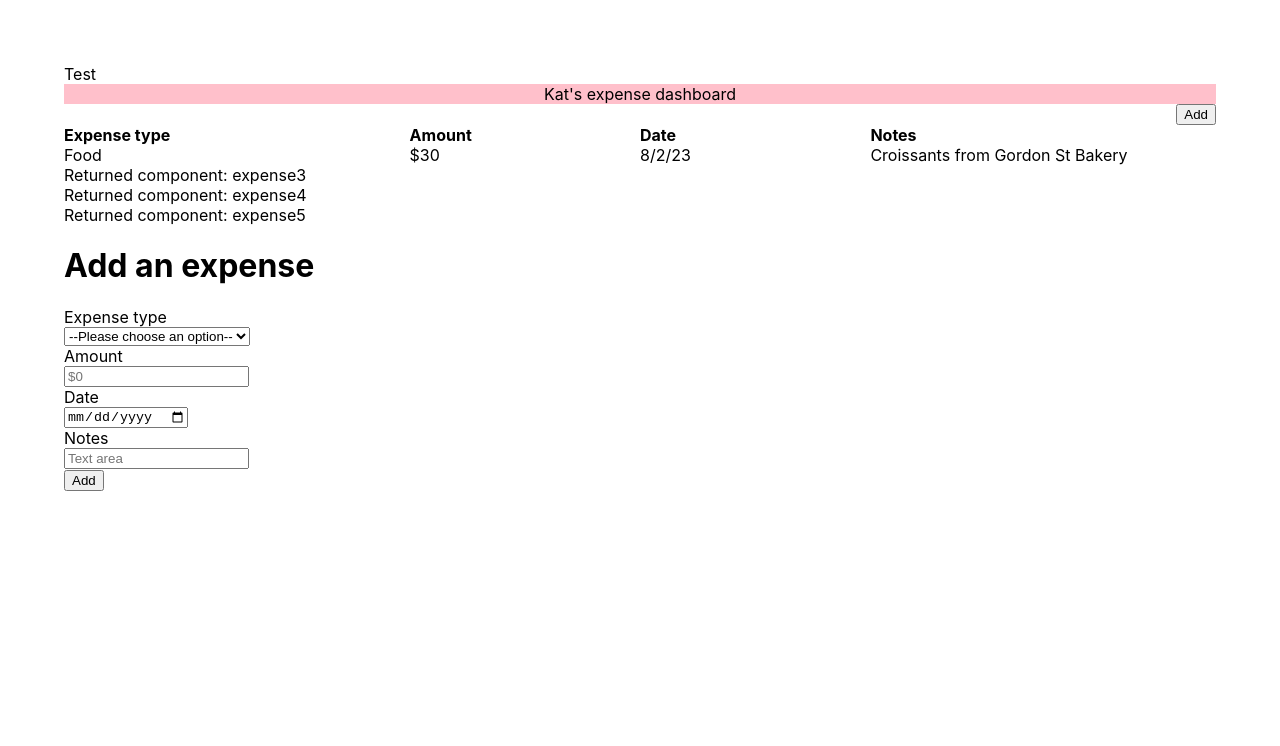
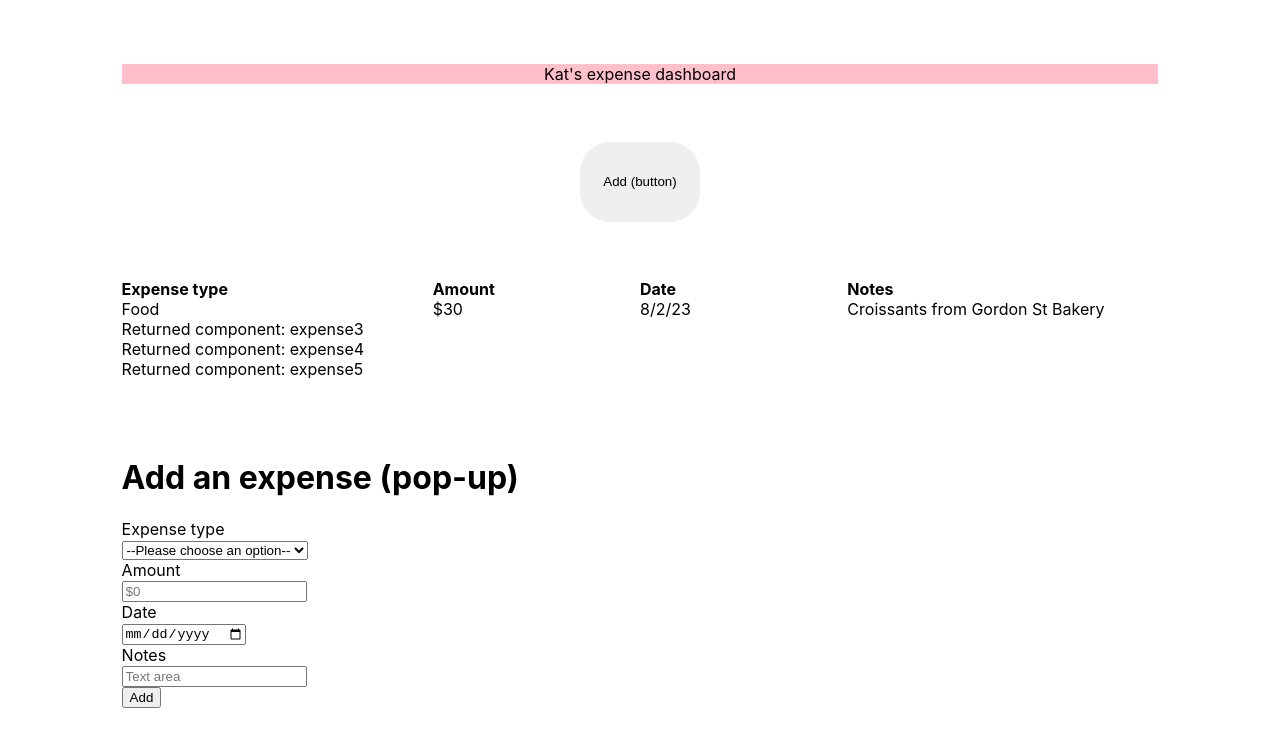
Before and after one commit to katfay/kats-expense-tracker-react, a React (Create React App) app: page / in a window 1280 px wide. Shown: the top 746 px of the page. Built offline with nearby package versions, Linux system fonts and the light colour scheme.

Commit message:
Fix button + pop up
- Centre, enlarge and lowercase the 'add' button.

```diff
--- a/src/AddButton.css
+++ b/src/AddButton.css
@@ -1,5 +1,21 @@
 .AddButton {
   display: flex;
   flex-direction: column;
-  align-items: flex-end;
+  align-items: center;
 }
+
+.AddButton button {
+  min-width: 35%;
+  min-height: 10vh;
+  margin: 5%;
+  padding: 2%;
+  border-radius: 30px;
+  border-style: none;
+}
+
+@media (min-width: 600px) {
+  .AddButton button {
+    min-width: 7.5rem;
+    margin: 0;
+  }
+}
--- a/src/AddButton.js
+++ b/src/AddButton.js
@@ -6,7 +6,7 @@ export default function AddButton() {
   return (
     <div className="AddButton">
       <button className="expense-button" type="" id="">
-        Add
+        Add (button)
       </button>
     </div>
   );
--- a/src/AddExpensePopUp.css
+++ b/src/AddExpensePopUp.css
@@ -1,10 +1,11 @@
-.expense-response {
+.AddExpensePopUp {
   display: flex;
   flex-direction: column;
   max-width: 500px;
   align-items: flex-start;
+  margin: 5%;
 }
 
-.expense-response .label-newline {
+.AddExpensePopUp form .label-newline {
   display: block;
 }
--- a/src/AddExpensePopUp.js
+++ b/src/AddExpensePopUp.js
@@ -4,11 +4,9 @@ import "./AddExpensePopUp.css";
 
 export default function AddExpensePopUp() {
   return (
-    <div>
-      <div className="expense-response">
-        <h1>Add an expense</h1>
-      </div>
-      <form className="expense-response">
+    <div className="AddExpensePopUp">
+      <h1>Add an expense (pop-up)</h1>
+      <form>
         <label for="expense-select" className="label-newline">
           Expense type
         </label>
--- a/src/App.js
+++ b/src/App.js
@@ -10,7 +10,6 @@ import "./App.css";
 export default function App() {
   return (
     <div className="App">
-      Test
       <Banner />
       <AddButton />
       <Dashboard />
--- a/src/Banner.css
+++ b/src/Banner.css
@@ -1,3 +1,7 @@
+.Banner {
+  margin: 5%;
+}
+
 .Banner .site-banner {
   background-color: pink;
   align-self: stretch;
--- a/src/Dashboard.css
+++ b/src/Dashboard.css
@@ -2,6 +2,7 @@
   display: flex;
   flex-direction: column;
   align-items: stretch;
+  margin: 5%;
 }
 
 .Dashboard .DashboardHeading {
```
